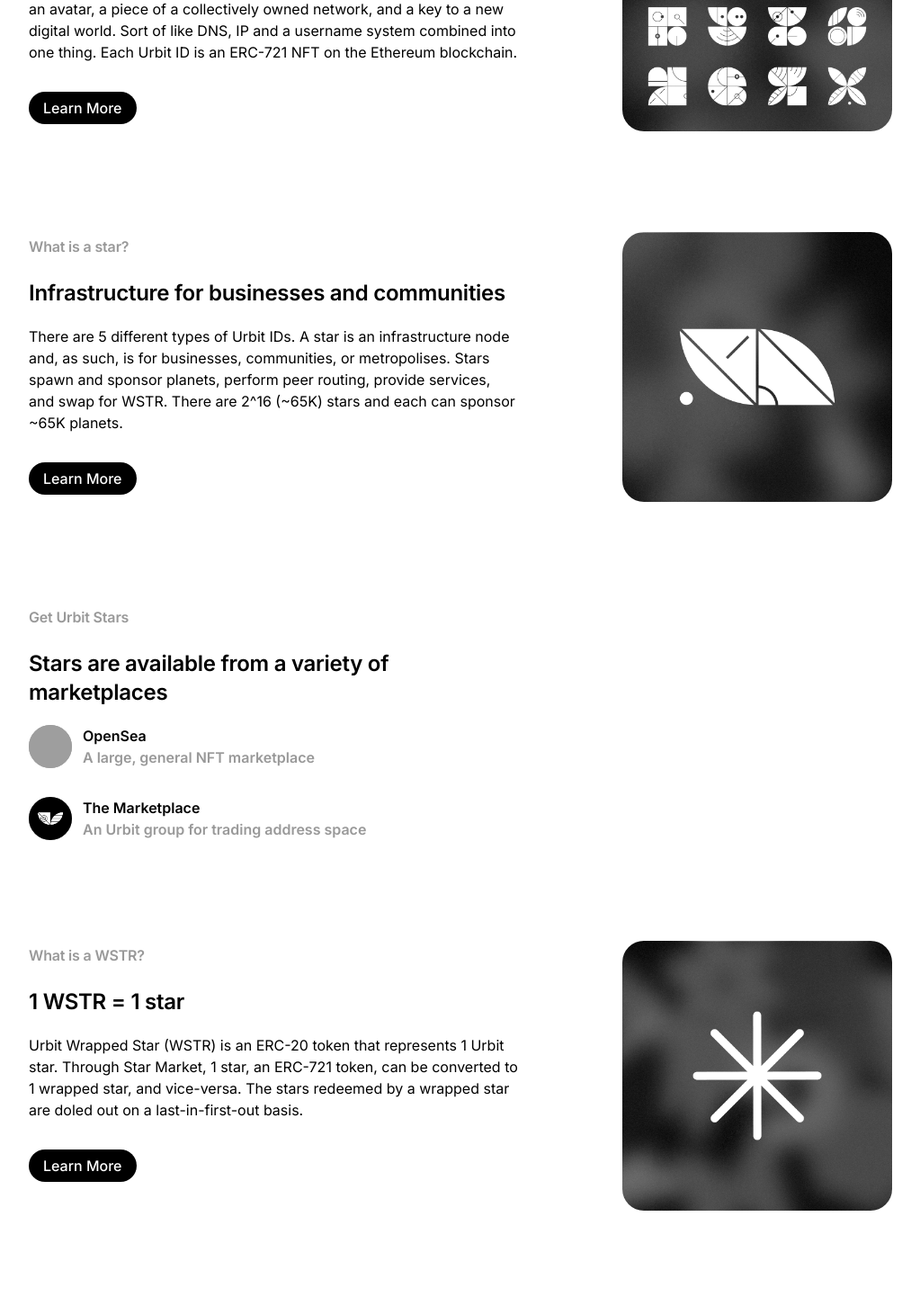
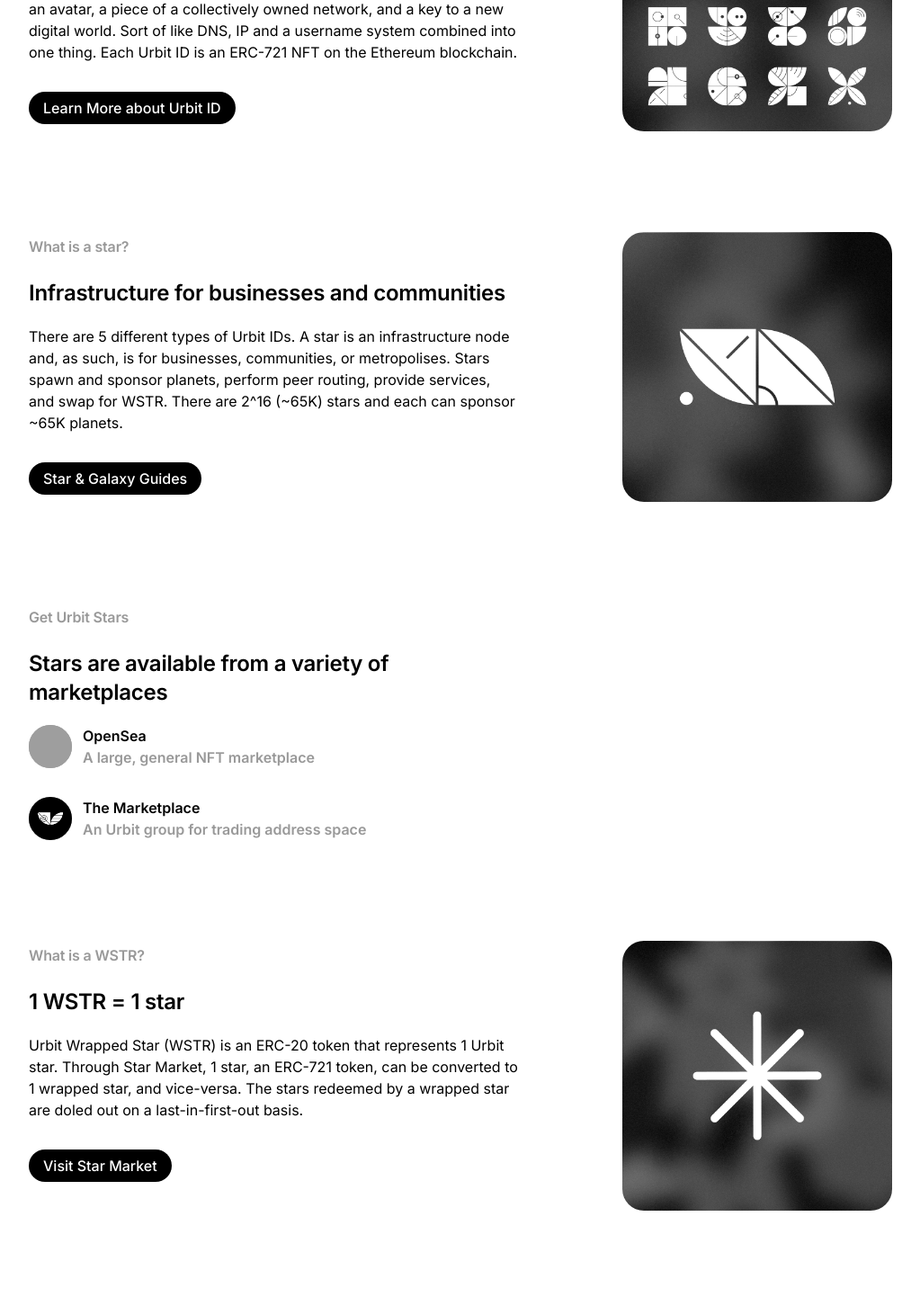
Before and after one commit to urbit/star.market, a React (Create React App) app: page / in a window 1280 px wide. Shown: the part 1038-2490 px from the top of the page at 90% size, without its empty margins (128-1151 px from the left). Built offline with nearby package versions, Linux system fonts and the light colour scheme; grey boxes are pictures that could not be loaded; what web3 would draw is missing.

Commit message:
Update Home.tsx

```diff
--- a/src/components/Home.tsx
+++ b/src/components/Home.tsx
@@ -73,7 +73,7 @@ export default function Home() {
                         </h2>
                         <p>Urbit ID is a decentralized addressing system and public key infrastructure designed for Urbit OS. It is a unique number, a username, an avatar, a piece of a collectively owned network, and a key to a new digital world. Sort of like DNS, IP and a username system combined into one thing. Each Urbit ID is an ERC-721 NFT on the Ethereum blockchain.
                         </p>
-                            <a rel="noreferrer" target="_blank" href="https://urbit.org/understanding-urbit/urbit-id" className="inline-block mt-1 button-sm button-bg-black">Learn More</a>
+                            <a rel="noreferrer" target="_blank" href="https://urbit.org/understanding-urbit/urbit-id" className="inline-block mt-1 button-sm button-bg-black">Learn More about Urbit ID</a>
                     </div>
                     <div style={{
                         backgroundImage:"url('/assets/sigil-grid.png')",
@@ -97,7 +97,7 @@ export default function Home() {
                         <p>There are 5 different types of Urbit IDs. A star is an infrastructure node and, as such, is for businesses, communities, or metropolises. Stars spawn and sponsor planets, perform peer routing, provide services, and swap for WSTR. There are 2^16 (~65K) stars and each can sponsor ~65K planets.
 
                         </p>
-                            <a rel="noreferrer" target="_blank" href="https://operators.urbit.org/guides/running-a-star" className="inline-block mt-1 button-sm button-bg-black">Learn More</a>
+                            <a rel="noreferrer" target="_blank" href="https://operators.urbit.org/guides/running-a-star" className="inline-block mt-1 button-sm button-bg-black">Star & Galaxy Guides</a>
                     </div>
                     <div style={{
                         backgroundImage:"url('/assets/floaty-sigil.png')",
@@ -149,7 +149,7 @@ export default function Home() {
                         </h2>
                         <p>Urbit Wrapped Star (WSTR) is an ERC-20 token that represents 1 Urbit star. Through Star Market, 1 star, an ERC-721 token, can be converted to 1 wrapped star, and vice-versa. The stars redeemed by a wrapped star are doled out on a last-in-first-out basis.
                         </p>
-                        <a href="https://star.market/about" rel="noreferrer" className="inline-block mt-1 button-sm button-bg-black">Learn More</a>
+                        <a href="https://star.market/about" rel="noreferrer" className="inline-block mt-1 button-sm button-bg-black">Visit Star Market</a>
                     </div>
                     <div style={{
                         backgroundImage:"url('/assets/network-graph.png')",
```
